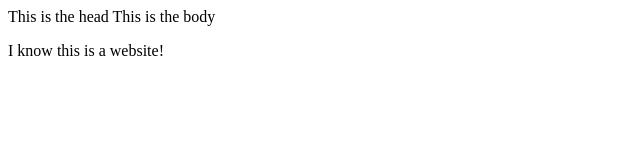
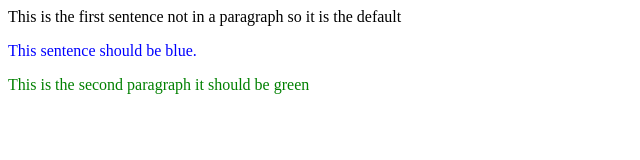
Before and after one commit to JessP127/JessP127.github.io, a plain HTML site: page index.html in a window 1280 px wide. Shown: the whole page, without its empty margins (0-640 px from the left). Drawn offline with Linux system fonts and the light colour scheme.

Commit message:
added some more content and colors

```diff
--- a/index.html
+++ b/index.html
@@ -3,17 +3,21 @@
 <html>
 
     <head>
-        <link rel=“stylesheet” type=“text/css” href=“stylesheet.css” />
-        This is the head
+        <link rel="stylesheet" type="text/css" href="stylesheet.css" />
+        <title> My First Website for MSD</title>
     </head>
 
     <body>
-        This is the body
-
+        This is the first sentence not in a paragraph so it is the default
 
         <p>
-            I know this is a website!
+            This sentence should be blue.
         </p>
+
+        <p id="p2">
+            This is the second paragraph it should be green
+        </p>
+
 
     </body>
 
--- a/stylesheet.css
+++ b/stylesheet.css
@@ -2,14 +2,16 @@ head {
     font-family: 'Franklin Gothic Medium', 'Arial Narrow', Arial, sans-serif;
     font-size: large;
     orientation: center;
-
 }
 
 body {
-    color:red;
     font-size:medium;
 }
 
 p {
-    color:greenyellow;
+    color:blue;
 }
+
+#p2 {
+    color:green;
+}
```
